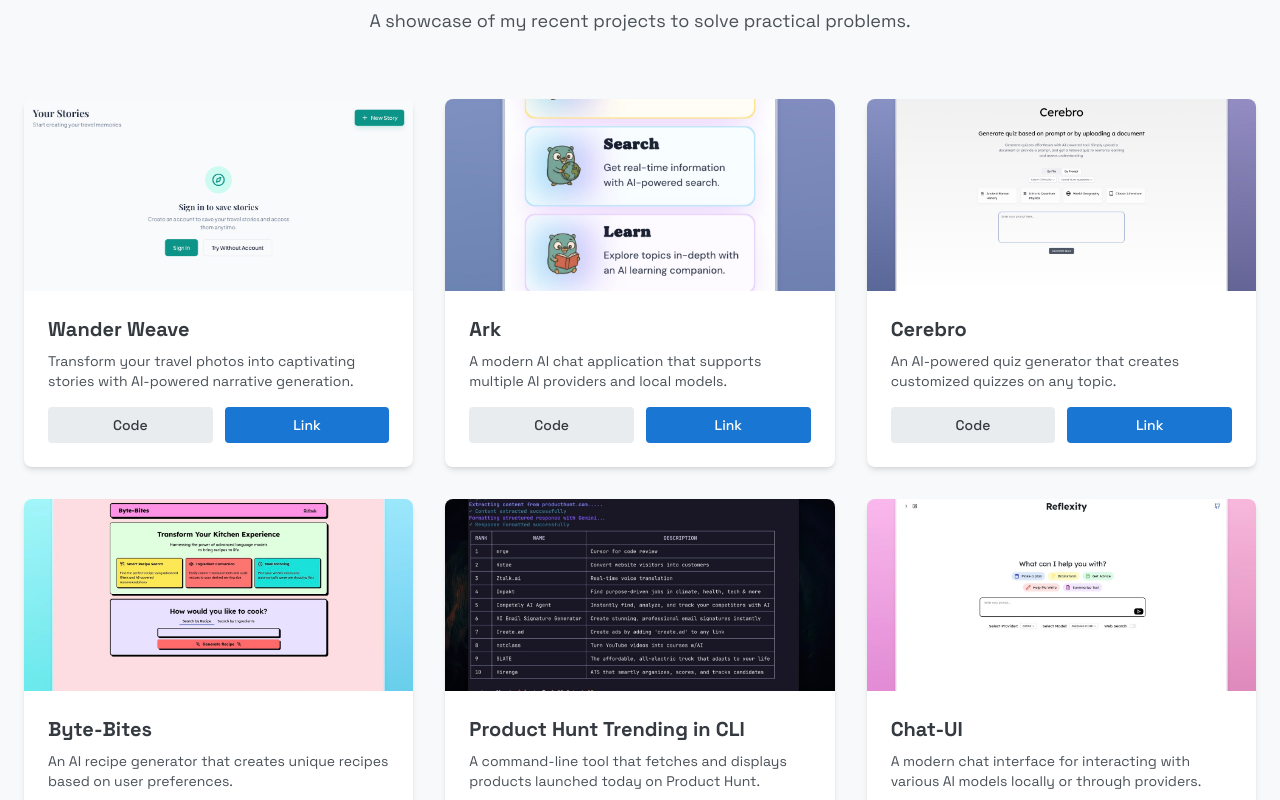
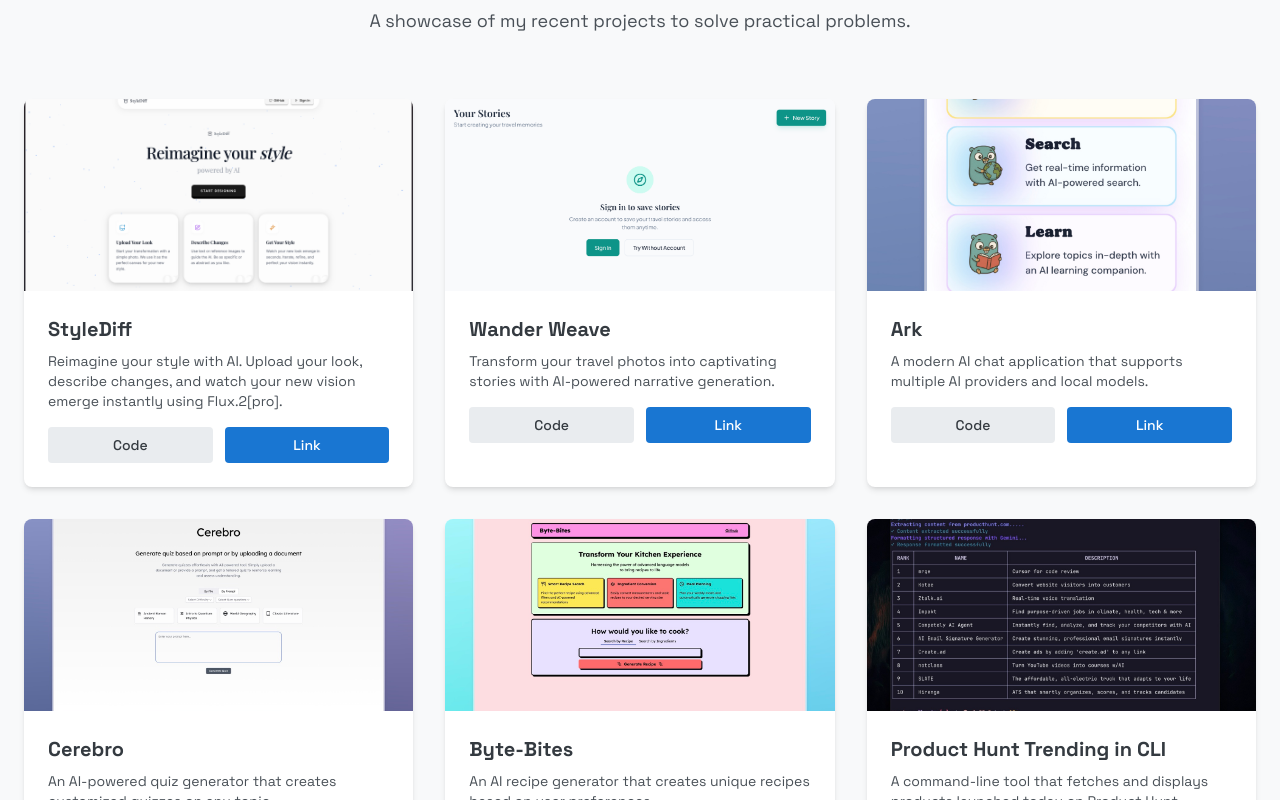
Before and after one commit to bm611/portfolio, a React (Vite) app: page / in a window 1280 px wide. Shown: the part 955-1755 px from the top of the page. Built offline with nearby package versions, Linux system fonts and the light colour scheme.

Commit message:
project section update

```diff
--- a/src/components/Projects.tsx
+++ b/src/components/Projects.tsx
@@ -7,6 +7,7 @@ import go from "../assets/go-ph.jpeg";
 import chat from "../assets/chat.jpeg";
 import ark from "../assets/Ark.jpeg";
 import wander from "../assets/wander.png";
+import style from "../assets/style.png";
 
 interface Project {
   title: string;
@@ -18,6 +19,15 @@ interface Project {
 }
 
 const projectData: Project[] = [
+  {
+    title: "StyleDiff",
+    description:
+      "Reimagine your style with AI. Upload your look, describe changes, and watch your new vision emerge instantly using Flux.2[pro].",
+    image: style,
+    tags: ["React", "Vite", "Flux.2[pro]"],
+    github_url: "https://github.com/bm611/stylediff",
+    live_url: "https://stylediff.netlify.app",
+  },
   {
     title: "Wander Weave",
     description:
@@ -156,7 +166,6 @@ const Projects: React.FC = () => {
                   {project.description}
                 </p>
 
-
                 <div className="flex gap-3">
                   <a
                     href={project.github_url}
```
Also changed, not shown: src/assets/style.png (added).
